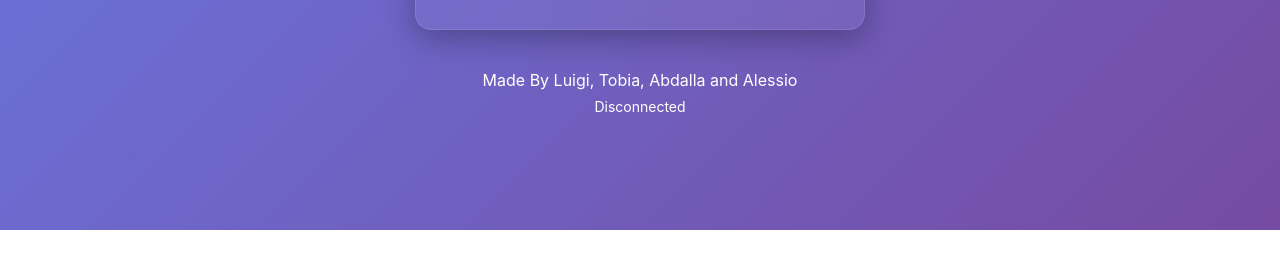
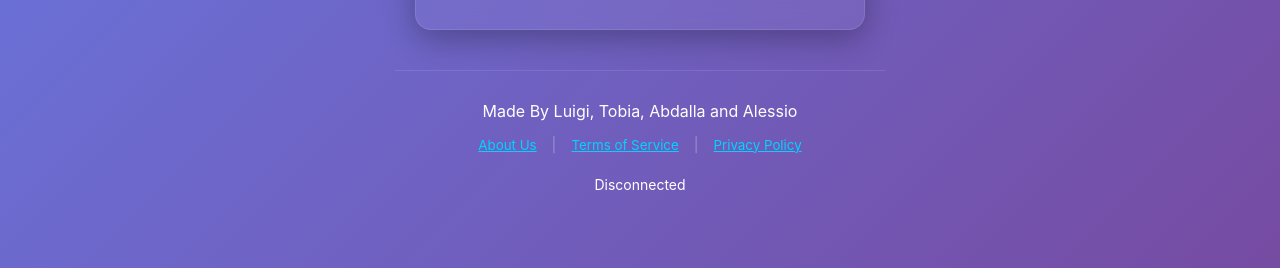
Before and after one commit to Ruy41321/42_Trascendence, a Vue app in the folder Srcs/frontend/: page / in a window 1280 px wide. Shown: the part 610-878 px from the top of the page. Before the commit the page ends 840 px from the top, so only its background shows below. Built offline with nearby package versions, Linux system fonts and the light colour scheme; no server answers.

Commit message:
FIX: tos and privacy policy

```diff
--- a/Srcs/frontend/src/App.vue
+++ b/Srcs/frontend/src/App.vue
@@ -56,11 +56,33 @@
 	  </main>
 
 	<footer class="game-footer">
+	  <div class="footer-content">
 	    <p>Made By Luigi, Tobia, Abdalla and Alessio</p>
+	    <div class="footer-links">
+	      <button class="link-btn" @click="activeModal = 'about'; console.log('Active Modal is now:', activeModal)">About Us</button>
+
+	      <span class="separator">|</span>
+	      <button class="link-btn" @click="activeModal = 'tos'">Terms of Service</button>
+	      <span class="separator">|</span>
+	      <button class="link-btn" @click="activeModal = 'privacy'">Privacy Policy</button>
+	    </div>
 	    <GameBadge :variant="connected ? 'success' : 'danger'">
 	      {{ connected ? 'Connected' : 'Disconnected' }}
 	    </GameBadge>
+	  </div>
 	</footer>
+
+	<ModalDialog :is-open="!!activeModal" :title="activeModal ? modalContent[activeModal].title : ''" @close="activeModal = null">
+	  <div class="legal-content" v-if="activeModal">
+	    <div v-html="modalContent[activeModal].body"></div>
+	  </div>
+	  <template #footer>
+	    <button class="logout-button" @click="activeModal = null" style="width: 100%">
+	      Close
+	    </button>
+	  </template>
+	</ModalDialog>
+
 	</div>
   </template>
 
@@ -74,6 +96,8 @@
   import GameInfoPanel from './components/GameInfoPanel.vue';
   import GameBadge from './components/GameBadge.vue';
   import AuthScreen from './components/AuthScreen.vue';
+  //TODO:
+  import ModalDialog from './components/ModalDialog.vue';
 
   // Composables
   import { useWebSocket } from './composables/useWebSocket.js';
@@ -259,6 +283,46 @@
 	backToLobby();
   };
   const handleClearError = () => { lobbyError.value = null; };
+
+
+//TODO: FIXING THE ISSUE
+
+// 2. State for the modals
+const activeModal = ref(null); // 'tos', 'privacy', or 'about'
+
+// 3. Relevant Content (To avoid rejection for "placeholder" content)
+const modalContent = {
+  about: {
+    title: "About Pong 4-Player",
+    body: `
+      <p>This project is a high-performance, real-time multiplayer Pong game developed as part of our web development curriculum.</p>
+      <p><strong>The Team:</strong> Luigi (Backend), Tobia (Frontend), Abdalla (DevOps), and Alessio (UI/UX).</p>
+      <p>Built with Vue 3, WebSockets, and a custom physics engine to ensure 60FPS gameplay across multiple clients.</p>
+    `
+  },
+  tos: {
+    title: "Terms of Service",
+    body: `
+      <p>By using Pong 4-Player, you agree to the following:</p>
+      <ul>
+        <li><strong>Fair Play:</strong> Cheating, botting, or exploiting bugs to gain an unfair advantage is prohibited.</li>
+        <li><strong>Accountability:</strong> Users are responsible for the security of their accounts and any activity performed under their username.</li>
+        <li><strong>Service Availability:</strong> We provide this game "as-is" and do not guarantee 100% uptime during this evaluation phase.</li>
+      </ul>
+    `
+  },
+  privacy: {
+    title: "Privacy Policy",
+    body: `
+      <p>We value your privacy. Here is how we handle your data:</p>
+      <ul>
+        <li><strong>Data Collection:</strong> We collect only your username and encrypted password for authentication purposes.</li>
+        <li><strong>Game Stats:</strong> Winning/losing history is stored to provide leaderboard functionality.</li>
+        <li><strong>Cookies:</strong> We use local storage (JWT tokens) strictly to keep you logged in. We do not use tracking or third-party advertising cookies.</li>
+      </ul>
+    `
+  }
+};
   </script>
 
   <style scoped>
@@ -362,4 +426,75 @@
     aspect-ratio: 4/3;
   }
 }
+
+/*TODO: FOOTER*/
+.game-footer {
+  margin-top: auto; /* Pushes footer to bottom */
+  padding: 30px 20px;
+  width: 100%;
+  border-top: 1px solid rgba(255, 255, 255, 0.1);
+}
+
+.footer-content {
+  display: flex;
+  flex-direction: column;
+  align-items: center;
+  gap: 15px;
+}
+
+.footer-links {
+  display: flex;
+  gap: 15px;
+  align-items: center;
+  font-size: 0.9rem;
+}
+
+.link-btn {
+  background: none;
+  border: none;
+  color: #00d4ff;
+  cursor: pointer;
+  text-decoration: underline;
+  padding: 0;
+  font-family: inherit;
+  transition: color 0.2s;
+}
+
+.link-btn:hover {
+  color: #fff;
+}
+
+.separator {
+  color: rgba(255, 255, 255, 0.3);
+}
+
+/* Legal text styling inside the modal */
+.legal-content {
+  text-align: left;
+  line-height: 1.6;
+  color: #e0e0e0;
+  max-height: 60vh;
+  overflow-y: auto;
+  padding-right: 10px;
+}
+
+.legal-content p {
+  margin-bottom: 15px;
+}
+
+.legal-content ul {
+  margin-bottom: 15px;
+  padding-left: 20px;
+}
+
+/* Ensure footer stays at the bottom on mobile */
+@media (max-width: 768px) {
+  .footer-links {
+    flex-direction: column;
+    gap: 8px;
+  }
+  .separator {
+    display: none;
+  }
+}
   </style>
```
Also changed, not shown: Srcs/frontend/src/components/ModalDialog.vue (+5 -6 lines). Lines whose indentation alone changed are shown as unchanged.
